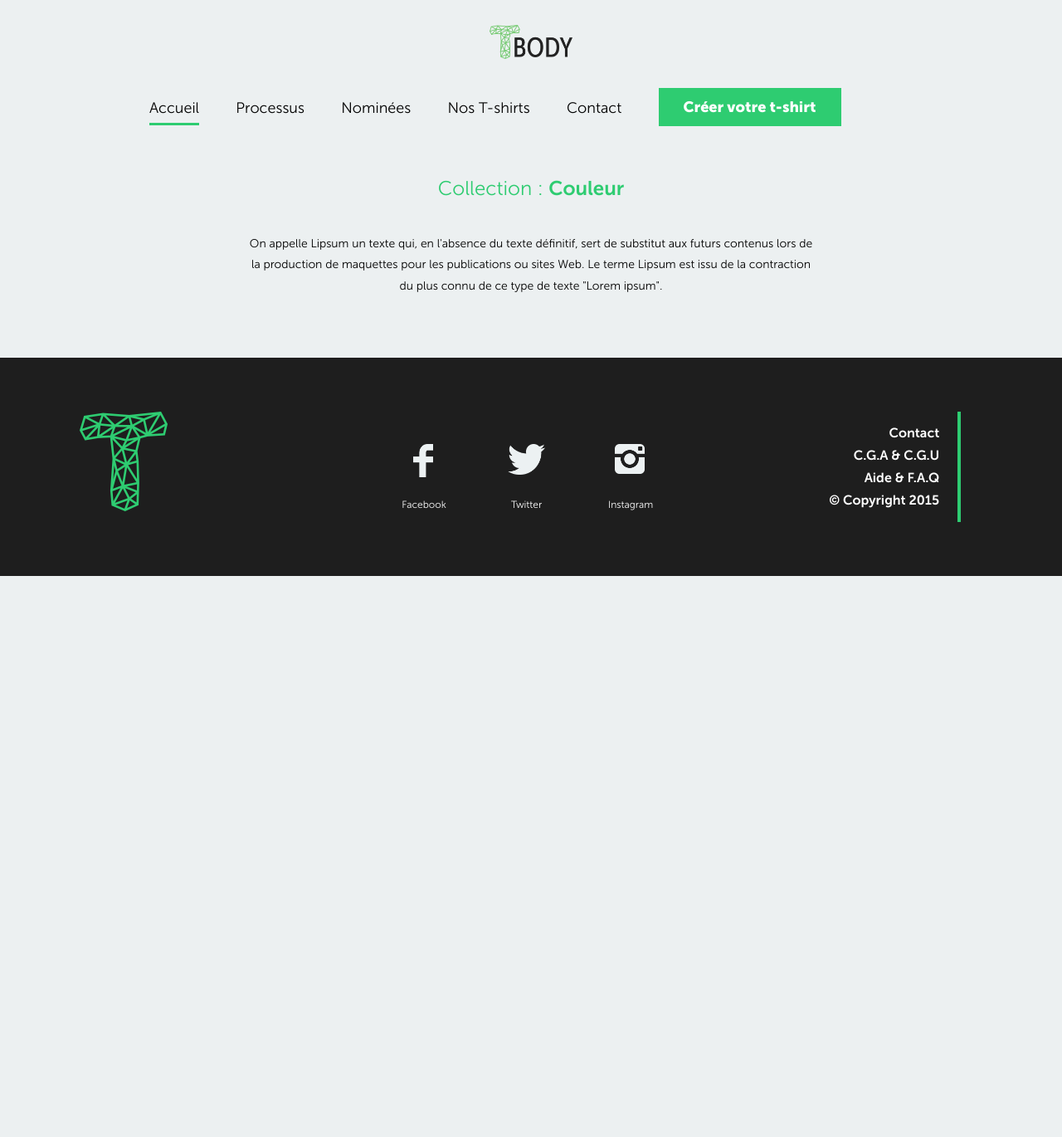
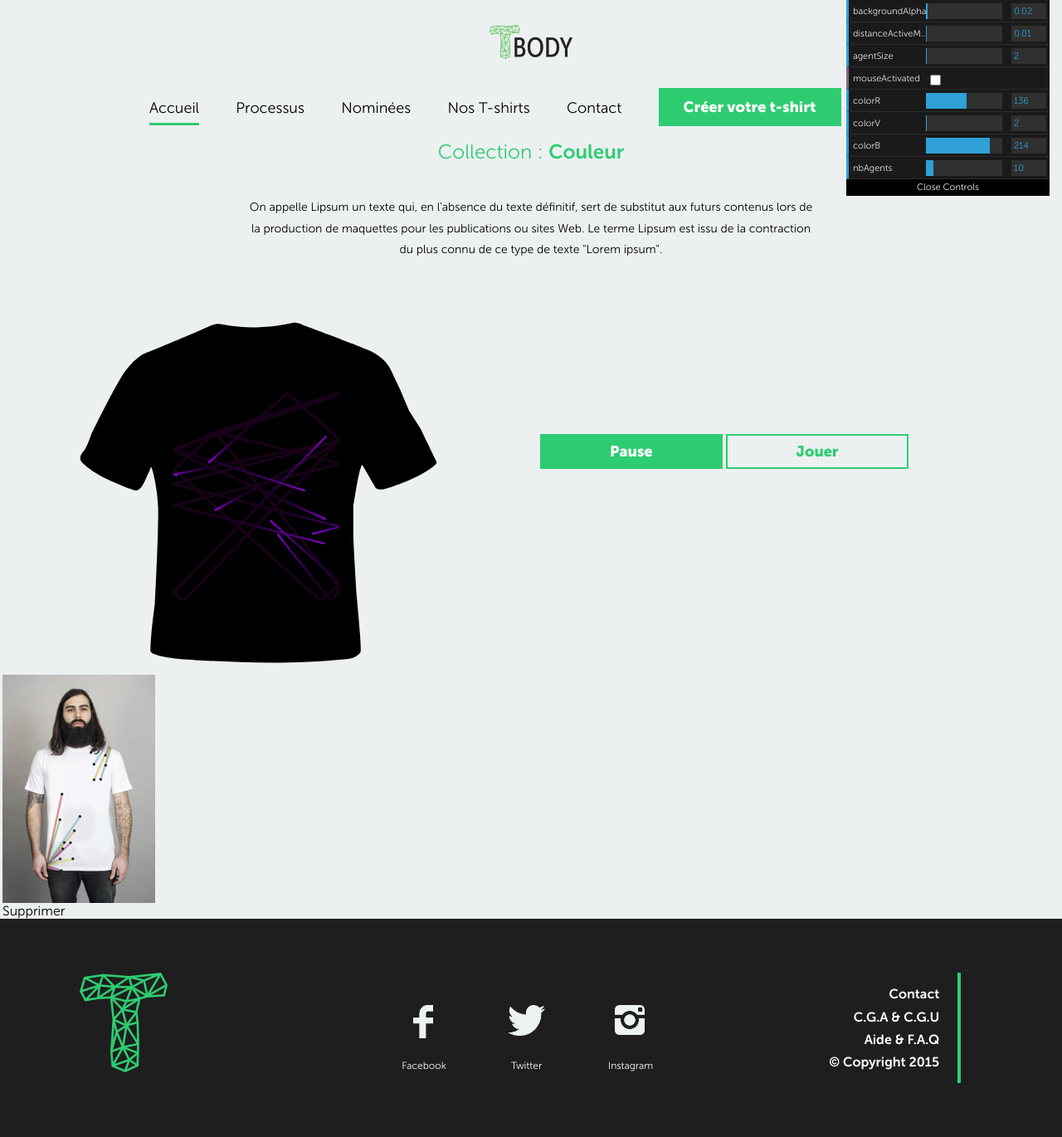
Before and after one commit to emoc11/tbody, a PHP site: page /create_tshirt.php in a window 1280 px wide. Shown: the whole page at 83% size. Before the commit the page ends 694 px from the top, so only its background shows below. Run offline with PHP 8.4, Linux system fonts and the light colour scheme.

Commit message:
Début intégration/dev nominés

```diff
--- a/create_tshirt.php
+++ b/create_tshirt.php
@@ -1,32 +1,64 @@
 <?php include("header.php"); ?>
 
-<section>
+<section class="collection-infos">
 
-	<div class="collection__infos">
-		<h1 class="collection__name">Collection : <span class="bold">Couleur</span></h1>
-		<div class="collection__description">
-			On appelle Lipsum un texte qui, en l'absence du texte définitif, sert de substitut aux futurs contenus lors de la production de maquettes pour les publications ou sites Web. Le terme Lipsum est issu de la contraction du plus connu de ce type de texte "Lorem ipsum".
-		</div>
+	<h1 class="collection-infos__name">Collection : <span class="bold">Couleur</span></h1>
+	<div class="collection-infos__description">
+		On appelle Lipsum un texte qui, en l'absence du texte définitif, sert de substitut aux futurs contenus lors de la production de maquettes pour les publications ou sites Web. Le terme Lipsum est issu de la contraction du plus connu de ce type de texte "Lorem ipsum".
 	</div>
 
-	<div class="onerow tshirt-creator">
+</section>
 
-		<div class="col6 tshirt-creator__visu">
 
+<section class="onerow tshirt-design">
+
+	<div class="col6">
+		<div class="tshirt-design__render">
+            <canvas class="tshirt__canvas" id="canvas"></canvas>
+			<img src="images/tee_shirt.svg" class="tshirt__bg">
+        </div>
+	</div>
+
+	<div class="col6 tshirt-design__rules">
+
+		<div class="rules__list">
+			<div class="rules__item">
+				<!-- <div class="rule__name">Points de gravité</div> -->
+				<div class="rule__options">
+					<form action="#">
+						<!-- <div class="rule__option">
+							<label for="rule1-option1">Haut-D</label>
+							<input id="rule1-option1" type="checkbox">
+						</div> -->
+					</form>
+				</div>
+			</div>
 		</div>
 
-		<div class="col6 tshirt-creator__settings">
-
+		<div class="rules__save">
+			<button class="btn-save btn-save--active" id="design-pause">Pause</button>
+			<button class="btn-save btn-save--inactive" id="design-play">Jouer</button>
 		</div>
-
-
-	</div>
-
-	<div class="onerow drafts">
-
 
 	</div>
 
 </section>
 
+<section class="creations onerow">
+
+	<div class="creation col2">
+
+		<div class="creation__visu">
+			<img src="images/t_shirt_1.png" alt="">
+		</div>
+		<a class="creation__delete">Supprimer</a>
+
+	</div>
+
+</section>
+
+<script src="js/jquery-1.11.1.min.js"></script>
+<script src="js/datgui.js"></script>
+<script src="js/create_tshirt.js"></script>
+
 <?php include("footer.php"); ?>
--- a/css/style.css
+++ b/css/style.css
@@ -579,22 +579,63 @@ footer .footer-menu a:hover {
   font-weight: 900;
   font-size: 16px;
 }
-.collection__infos {
+.collection-infos {
   width: 682px;
   margin: 0 auto;
   text-align: center;
 }
-.collection__infos .collection__name {
+.collection-infos .collection-infos__name {
   color: #2ecc71;
   font-size: 24px;
   font-weight: 300;
 }
-.collection__infos .collection__description {
+.collection-infos .collection-infos__description {
   margin-top: 40px;
   margin-bottom: 55px;
   font-weight: 300;
   font-size: 14px;
   line-height: 1.8;
+}
+.tshirt-design .tshirt-design__render {
+  max-width: 440px;
+  margin: 0 auto;
+  position: relative;
+}
+.tshirt-design .tshirt-design__render .tshirt__bg {
+  width: 100%;
+  height: auto;
+}
+.tshirt-design .tshirt-design__render .tshirt__canvas {
+  position: absolute;
+  top: 100px;
+  left: 118px;
+}
+.tshirt-design .tshirt-design__rules .rules__save {
+  margin-top: 150px;
+}
+.tshirt-design .tshirt-design__rules .rules__save .btn-save {
+  width: 220px;
+  font-weight: 900;
+  font-size: 18px;
+  opacity: 1;
+  -webkit-transition: all .3s ease;
+  transition: all .3s ease;
+}
+.tshirt-design .tshirt-design__rules .rules__save .btn-save:hover {
+  opacity: 0.7;
+}
+.tshirt-design .tshirt-design__rules .rules__save .btn-save--active {
+  color: #ffffff;
+  background-color: #2ecc71;
+  padding: 10px;
+}
+.tshirt-design .tshirt-design__rules .rules__save .btn-save--inactive {
+  color: #2ecc71;
+  border: solid 2px #2ecc71;
+  padding: 8px;
+}
+.creations .creation {
+  position: relative;
 }
 @font-face {
   font-family: 'MuseoSans';
--- a/css/tshirt-creator.less
+++ b/css/tshirt-creator.less
@@ -1,16 +1,16 @@
-.collection__infos{
+.collection-infos{
 
 	width: 682px;
 	margin: 0 auto;
 	text-align: center;
 
-	.collection__name{
+	.collection-infos__name{
 		.green;
 		font-size: 24px;
 		.regular;
 	}
 
-	.collection__description{
+	.collection-infos__description{
 		margin-top: 40px;
 		margin-bottom: 55px;
 		.regular;
@@ -18,3 +18,78 @@
 		line-height: 1.8;
 	}
 }
+
+.tshirt-design{
+
+	.tshirt-design__render{
+
+		max-width: 440px;
+		margin: 0 auto;
+		position: relative;
+
+		.tshirt__bg{
+			width: 100%;
+			height: auto;
+		}
+
+		.tshirt__canvas{
+			position: absolute;
+			top: 100px;
+			left: 118px;
+		}
+
+	}
+
+	.tshirt-design__rules{
+
+		.rules__save{
+
+			margin-top: 150px;
+
+			// Boutons play / pause
+
+			.btn-save{
+				width: 220px;
+				.extra-bold;
+				font-size: 18px;
+				opacity: 1;
+				-webkit-transition: all .3s ease;
+				transition: all .3s ease;
+
+				&:hover{
+					opacity: 0.7;
+				}
+
+
+				&--active{
+					.white;
+					background-color: @green;
+					padding: 10px;
+				}
+
+				&--inactive{
+					.green;
+					border: solid 2px @green;
+					padding: 8px;
+				}
+			}
+
+		}
+
+
+
+
+
+	}
+
+}
+
+.creations{
+
+	.creation{
+
+		position: relative;
+
+	}
+
+}
--- /dev/null
+++ b/js/create_tshirt.js
@@ -0,0 +1,242 @@
+$(function(){
+
+
+    /****************************************************************************************************
+
+                                            GENERATION DU CANVAS
+
+
+    ****************************************************************************************************/
+
+    // Graphics settings
+    var settings ={};
+    settings.displayWidth = 200;
+    settings.displayHeight = 250;
+    settings.backgroundAlpha = 0.02;
+    settings.agentSize = 2;
+    settings.maxIncrement = 1;
+    settings.nbAgents = 10;
+    settings.triangleAlpha = .1;
+    settings.distanceActiveMouse = .01;
+    settings.mouseActivated = false;
+    settings.stopAnimation = false;
+
+    settings.colorR = Math.floor(Math.random() * 256);
+    settings.colorV = Math.floor(Math.random() * 256);
+    settings.colorB = Math.floor(Math.random() * 256);
+
+    // Mouse position
+    var mousePosition = {
+        x: 0,
+        y: 0
+    };
+
+    // var displaySizeSquared = settings.displaySize * settings.displaySize;
+
+    // Init canvas
+    var canvas = document.getElementById('canvas');
+    canvas.width = settings.displayWidth;
+    canvas.height = settings.displayHeight;
+    var ctx = canvas.getContext("2d");
+
+
+    // Fonction pour lancer l'animation
+    var requestAnimationFrame = window.requestAnimationFrame || window.mozRequestAnimationFrame || window.webkitRequestAnimationFrame || window.msRequestAnimationFrame;
+
+    // Position de l'agent
+    var position = {
+        x: Math.random()*settings.displayWidth,
+        y: Math.random()*settings.displayHeight,
+        update: function(){
+            this.x = Math.random()*settings.displayWidth;
+            this.y = Math.random()*settings.displayHeight;
+        }
+    }
+
+
+    // Fonction pour créer l'agent
+    function createAgent() {
+
+        // Objet AGENT
+        var agent = {}
+
+        agent.x = position.x;
+        agent.xIncrement = (Math.random() * 3 - 1) * settings.maxIncrement;
+        agent.saveXIncr = agent.xIncrement;
+
+        agent.y = position.y;
+        agent.yIncrement = (Math.random() * 2 - 1) * settings.maxIncrement;
+        agent.saveYIncr = agent.yIncrement;
+
+
+        agent.update = function(distanceToMouseSquared) {
+
+            // Dessiner l'agent
+            ctx.fillStyle = "rgb("+ settings.colorR +", "+ settings.colorV +", "+ settings.colorB +")"; //-- NOIR
+            ctx.fillRect(agent.x, agent.y, settings.agentSize, settings.agentSize); // Taille fixe
+
+            // var mouseOnAgent = distanceToMouseSquared / displaySizeSquared;
+
+            agent.x += agent.xIncrement;
+            agent.y += agent.yIncrement;
+
+            if(agent.x >= settings.displayWidth || agent.x <= 0){
+
+                agent.xIncrement = - agent.xIncrement;
+                agent.saveXIncr = agent.xIncrement;
+
+            } else if( agent.y >= settings.displayHeight || agent.y <= 0 ) {
+
+                agent.yIncrement = - agent.yIncrement;
+                agent.saveYIncr = agent.yIncrement;
+
+            }
+        };
+
+        // return the new object
+        return agent;
+    }
+
+    // Création de l'agent
+    var myAgent = [];
+
+    for (var i = 0; i < settings.nbAgents; i++) {
+
+        if( i % 5 == 0)
+            position.update()
+
+        myAgent.push(createAgent());
+    }
+
+    // Boucle et déplace l'agent
+    function step() {
+
+        // Efface écran
+        if(!settings.stopAnimation){
+
+            // ctx.fillStyle = "rgba(255, 255, 255, "+settings.backgroundAlpha+")";
+            ctx.fillStyle = "rgba(0, 0, 0, "+settings.backgroundAlpha+")";
+            ctx.fillRect(0, 0, settings.displayWidth, settings.displayHeight);
+
+
+            // Dessiner les agents
+            myAgent.forEach(function(a) {
+
+                if(settings.mouseActivated) {
+                    var distanceToMouseSquared = (a.x - mousePosition.x) * (a.x - mousePosition.x) + (a.y - mousePosition.y) * (a.y - mousePosition.y);
+                }
+
+                // Mise à jour
+                a.update(distanceToMouseSquared);
+
+            });
+        }
+
+        // Boucler dès que possible
+
+
+        requestAnimationFrame(step);
+    }
+
+    // Initialiser le canvas avec un fond blanc
+    ctx.fillStyle = "rgb(0, 0, 0)";
+    ctx.fillRect(0, 0, settings.displayWidth, settings.displayHeight);
+
+    // Lancer l'animation dès que possible
+    requestAnimationFrame(step);
+
+    // Press 's' to save canvas as jpg
+    $("body").keydown(function(event) {
+        if (event.which === 83) {
+            raster(canvas, "myFile", "jpeg");
+        }
+    });
+
+    // Init the Graphical User Interace (GUI)
+    // We use the dat.gui library, which manages properties of specfific objets of your code
+    var gui = new dat.GUI();
+    gui.add(settings, "backgroundAlpha", 0, 1); // Register the property 'refreshAlpha' of the 'settings' object, taking values between 0 and 1. The initial value is the value given to the property at the beginning of this code
+    // gui.add(settings, "triangleAlpha", 0, 1);
+    gui.add(settings, "distanceActiveMouse", 0, 1);
+    gui.add(settings, "agentSize", 1, 100);
+    gui.add(settings, "mouseActivated", false, true);
+    // var stopAnimation = gui.add(settings, "stopAnimation", false, true);
+    var colorR = gui.add(settings, "colorR", 0, 256);
+    var colorV = gui.add(settings, "colorV", 0, 256);
+    var colorB = gui.add(settings, "colorB", 0, 256);
+    var numAgentController = gui.add(settings, "nbAgents", 1, 100);
+
+
+    colorR.onChange(function(value){
+        settings.colorR =  Math.floor(value);
+    });
+
+    colorV.onChange(function(value){
+        settings.colorV =  Math.floor(value);
+    });
+
+    colorB.onChange(function(value){
+        settings.colorB =  Math.floor(value);
+    });
+
+    // Listen to the changes of the numAgentController
+    numAgentController.onChange(function(value) {
+        var numAgentsToAdd = value - myAgent.length;
+        if (numAgentsToAdd > 0) {
+
+            for (var i = 0; i < numAgentsToAdd; i++) {
+
+                if( i % 5 == 0)
+                    position.update()
+
+                myAgent.push(createAgent());
+            }
+        } else {
+            numAgentsToAdd = -numAgentsToAdd; // number numAgentsToAdd to negative or equal to 0. We need it positive or equal to 0
+            myAgent.splice(0, numAgentsToAdd); // remove a number numAgentsToAdd at the beginning of the agent array. If this number is 0, nothing happens
+        }
+    });
+
+    // Stoper ou non l'animation
+
+    var $stopAnim = $("#stop-animation");
+
+    $stopAnim.on('change', function(){
+        settings.stopAnimation =  $(this).is(':checked')
+    })
+
+    $("body").keydown(function(event) {
+
+        if (event.which === 32) {
+
+            settings.stopAnimation = !settings.stopAnimation;
+
+            $stopAnim.prop('checked', settings.stopAnimation);
+
+        }
+    });
+
+    // track mouse position
+    var cvs = $("body");
+    cvs.mousemove(function(e) {
+        var offset = cvs.offset();
+        mousePosition.x = e.clientX - offset.left;
+        mousePosition.y = e.clientY - offset.top;
+    });
+
+
+
+
+
+
+
+    /****************************************************************************************************
+
+                                            SAUVEGARDE DE L'IMAGE
+
+
+    ****************************************************************************************************/
+
+
+
+});
```
